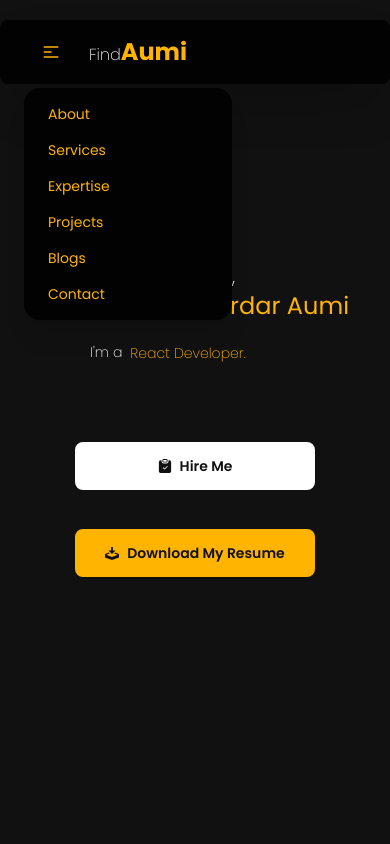
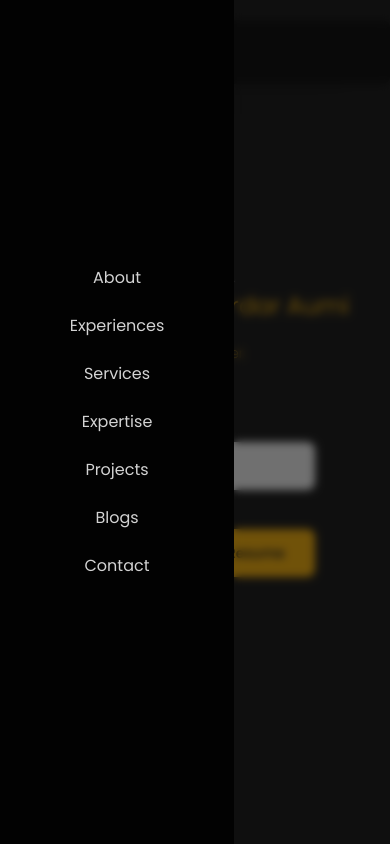
Before and after one commit to mjaumi/portfolio-milhan-joardar-aumi, a React (Create React App) app: page / in a window 390 px wide. Both pictures are taken after a click on the label 51 px from the left and 52 px from the top of the page. Shown: the top 844 px of the page. Built offline with nearby package versions, Linux system fonts and the light colour scheme.

Commit message:
mobile drawer added

```diff
--- /dev/null
+++ b/src/components/Buttons/PortfolioDrawerButton.js
@@ -0,0 +1,29 @@
+import React from 'react';
+
+const PortfolioDrawerButton = ({ currentSection, isDrawerVisible, setIsDrawerVisible, children, sectionId }) => {
+    // handler function to handle scroll to particular section
+    const scrollToSectionHandler = sectionId => {
+        const section = document.getElementById(sectionId);
+
+        if (section) {
+            console.log(section);
+            section.scrollIntoView({
+                behavior: 'smooth',
+                block: (sectionId === 'projects' || sectionId === 'contact') ? 'start' : 'center',
+            });
+
+            // setting drawer invisible here
+            document.getElementById('portfolio-drawer').click();
+            setTimeout(() => setIsDrawerVisible(!isDrawerVisible), 1000);
+        }
+    }
+
+    // rendering portfolio drawer button component here
+    return (
+        <button onClick={() => scrollToSectionHandler(sectionId)} className={`block py-3 w-full hover:cursor-pointer hover:opacity-40 ${currentSection === children && 'bg-accent text-secondary'}`}>
+            {children}
+        </button>
+    );
+};
+
+export default PortfolioDrawerButton;
--- a/src/components/Expertise/Expertise.js
+++ b/src/components/Expertise/Expertise.js
@@ -22,7 +22,7 @@ const Expertise = ({ setCurrentSection }) => {
     // rendering expertise component here
     return (
         <SectionLayout id={'expertise'} mainTitleText={'my skills'} bgTitleText={'Expertise'}>
-            <InView as='div' threshold={1.0} onChange={inView => inView && setCurrentSection('Expertise')}>
+            <InView as='div' threshold={0.8} onChange={inView => inView && setCurrentSection('Expertise')}>
                 <animated.div ref={ref} style={animProps} className='py-20 grid grid-cols-3 md:grid-cols-6 xl:grid-cols-8 2xl:grid-cols-10 gap-5 w-[95%] xl:w-4/5 mx-auto'>
                     {
                         skillSet?.map(skill => <ExpertiseItem
--- a/src/components/Header/Header.js
+++ b/src/components/Header/Header.js
@@ -1,11 +1,15 @@
 import { animated, useSpring } from '@react-spring/web';
-import React from 'react';
+import React, { useState } from 'react';
 import useIsMobileDevice from '../../hooks/useIsMobileDevice';
 import PortfolioNavbarButton from '../Buttons/PortfolioNavbarButton';
+import PortfolioDrawerButton from '../Buttons/PortfolioDrawerButton';
 
 const Header = ({ currentSection, hasSplashAnimFinished }) => {
     // integration of custom hooks here
     const isMobile = useIsMobileDevice();
+
+    // integration of react hooks here
+    const [isDrawerVisible, setIsDrawerVisible] = useState(false);
 
     // integration of react-spring hooks here
     const headerProps = useSpring({
@@ -57,21 +61,14 @@ const Header = ({ currentSection, hasSplashAnimFinished }) => {
 
     // rendering header component here
     return (
+        <>
             <animated.header style={headerProps} className='fixed -top-[500px] z-[9999] bg-secondary text-accent px-4 shadow-2xl w-full xl:w-4/5 mx-auto rounded-lg left-1/2 -translate-x-1/2'>
                 <div className='navbar justify-between'>
                     <div className='navbar-start !w-2/5'>
                         <div className='dropdown'>
-                        <label tabIndex='0' className='btn btn-ghost xl:hidden'>
+                            <label onClick={() => setIsDrawerVisible(!isDrawerVisible)} htmlFor='portfolio-drawer' tabIndex='0' className='btn btn-ghost xl:hidden'>
                                 <svg xmlns='http://www.w3.org/2000/svg' className='h-5 w-5' fill='none' viewBox='0 0 24 24' stroke='currentColor'><path strokeLinecap='round' strokeLinejoin='round' strokeWidth='2' d='M4 6h16M4 12h8m-8 6h16' /></svg>
                             </label>
-                        <ul tabIndex='0' className='menu menu-compact dropdown-content mt-3 p-2 bg-secondary rounded-box w-52 shadow-xl'>
-                            <li className='hover:opacity-40 duration-300'><a href='#about'>About</a></li>
-                            <li className='hover:opacity-40 duration-300'><a href='#Services'>Services</a></li>
-                            <li className='hover:opacity-40 duration-300'><a href='#Expertise'>Expertise</a></li>
-                            <li className='hover:opacity-40 duration-300'><a href='#Projects'>Projects</a></li>
-                            <li className='hover:opacity-40 duration-300'><a href='#Blogs'>Blogs</a></li>
-                            <li className='hover:opacity-40 duration-300'><a href='#Contact'>Contact</a></li>
-                        </ul>
                         </div>
                         <PortfolioNavbarButton sectionId={'home'} >
                             <p className='text-base text-neutral font-extralight'>Find<span className='text-2xl font-bold text-accent'>Aumi</span></p>
@@ -105,6 +102,72 @@ const Header = ({ currentSection, hasSplashAnimFinished }) => {
                     </div>
                 </div>
             </animated.header>
+            <div className={`fixed drawer xl:hidden ${isDrawerVisible && 'z-[99999]'}`}>
+                <input id='portfolio-drawer' type='checkbox' className='drawer-toggle' />
+                <div className='drawer-side'>
+                    <label onClick={() => setTimeout(() => setIsDrawerVisible(!isDrawerVisible), 1000)
+                    } htmlFor='portfolio-drawer' className='drawer-overlay !bg-primary/60 backdrop-blur-sm'></label>
+                    <ul className='flex flex-col justify-center w-3/5 bg-secondary text-base-content'>
+                        <PortfolioDrawerButton
+                            currentSection={currentSection}
+                            isDrawerVisible={isDrawerVisible}
+                            setIsDrawerVisible={setIsDrawerVisible}
+                            sectionId={'about'}
+                        >
+                            About
+                        </PortfolioDrawerButton>
+                        <PortfolioDrawerButton
+                            currentSection={currentSection}
+                            isDrawerVisible={isDrawerVisible}
+                            setIsDrawerVisible={setIsDrawerVisible}
+                            sectionId={'experiences'}
+                        >
+                            Experiences
+                        </PortfolioDrawerButton>
+                        <PortfolioDrawerButton
+                            currentSection={currentSection}
+                            isDrawerVisible={isDrawerVisible}
+                            setIsDrawerVisible={setIsDrawerVisible}
+                            sectionId={'services'}
+                        >
+                            Services
+                        </PortfolioDrawerButton>
+                        <PortfolioDrawerButton
+                            currentSection={currentSection}
+                            isDrawerVisible={isDrawerVisible}
+                            setIsDrawerVisible={setIsDrawerVisible}
+                            sectionId={'expertise'}
+                        >
+                            Expertise
+                        </PortfolioDrawerButton>
+                        <PortfolioDrawerButton
+                            currentSection={currentSection}
+                            isDrawerVisible={isDrawerVisible}
+                            setIsDrawerVisible={setIsDrawerVisible}
+                            sectionId={'projects'}
+                        >
+                            Projects
+                        </PortfolioDrawerButton>
+                        <PortfolioDrawerButton
+                            currentSection={currentSection}
+                            isDrawerVisible={isDrawerVisible}
+                            setIsDrawerVisible={setIsDrawerVisible}
+                            sectionId={'blogs'}
+                        >
+                            Blogs
+                        </PortfolioDrawerButton>
+                        <PortfolioDrawerButton
+                            currentSection={currentSection}
+                            isDrawerVisible={isDrawerVisible}
+                            setIsDrawerVisible={setIsDrawerVisible}
+                            sectionId={'contact'}
+                        >
+                            Contact
+                        </PortfolioDrawerButton>
+                    </ul>
+                </div>
+            </div>
+        </>
     );
 };
 
--- a/src/components/Projects/Projects.js
+++ b/src/components/Projects/Projects.js
@@ -21,7 +21,7 @@ const Projects = ({ setCurrentSection }) => {
     // rendering projects component here
     return (
         <SectionLayout id={'projects'} mainTitleText={'My Projects'} bgTitleText={'Projects'}>
-            <InView as='div' threshold={0.4} onChange={inView => inView && setCurrentSection('Projects')}>
+            <InView as='div' threshold={0.2} onChange={inView => inView && setCurrentSection('Projects')}>
                 <animated.div ref={ref} style={animProps} className='py-20 grid grid-cols-1 md:grid-cols-2 2xl:grid-cols-3 gap-5 w-[95%] xl:w-4/5 mx-auto'>
                     {
                         projects.map(project => <ProjectItem
--- a/src/components/Services/Services.js
+++ b/src/components/Services/Services.js
@@ -14,7 +14,7 @@ const Services = ({ setCurrentSection }) => {
     // rendering services component here
     return (
         <SectionLayout id={'services'} mainTitleText={'My Services'} bgTitleText={'Services'}>
-            <InView as='div' threshold={1.0} onChange={inView => inView && setCurrentSection('Services')}>
+            <InView as='div' threshold={0.9} onChange={inView => inView && setCurrentSection('Services')}>
                 <animated.div ref={ref} style={animProps} className='py-20 grid grid-cols-1 md:grid-cols-3 gap-5 xl:gap-10 items-center w-[95%] xl:w-4/5 mx-auto'>
                     <div className='bg-secondary p-6 rounded-lg shadow-xl flex flex-col justify-center items-center hover:cursor-pointer hover:scale-110 duration-300'>
                         <FaLaptopCode className='h-20 w-20 xl:h-32 xl:w-32 text-accent mb-3' />
--- a/src/hooks/useIsMobileDevice.js
+++ b/src/hooks/useIsMobileDevice.js
@@ -5,9 +5,20 @@ const useIsMobileDevice = () => {
     // integration of react hooks here
     const [isMobile, setIsMobile] = useState(false);
 
-    // checking if the device is mobile or not here
+    // checking if the device is mobile or not here on resize
     useEffect(() => {
         window.addEventListener('resize', () => {
+            if (window.innerWidth < 1280) {
+                setIsMobile(true);
+            } else {
+                setIsMobile(false);
+            }
+        }, false);
+    }, []);
+
+    // checking if the device is mobile or not here on loading
+    useEffect(() => {
+        window.addEventListener('load', () => {
             if (window.innerWidth < 1280) {
                 setIsMobile(true);
             } else {
```
Lines whose indentation alone changed are shown as unchanged.
